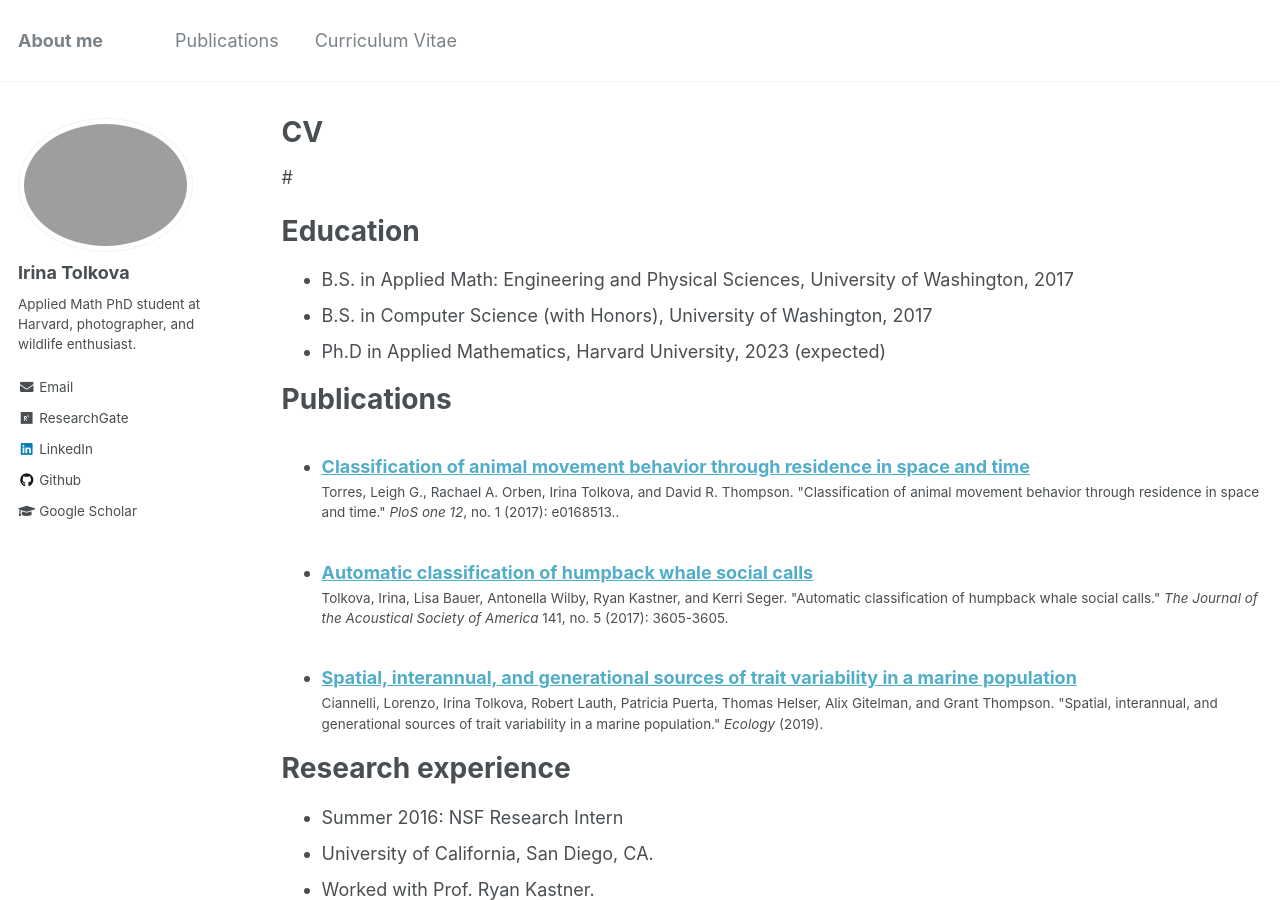
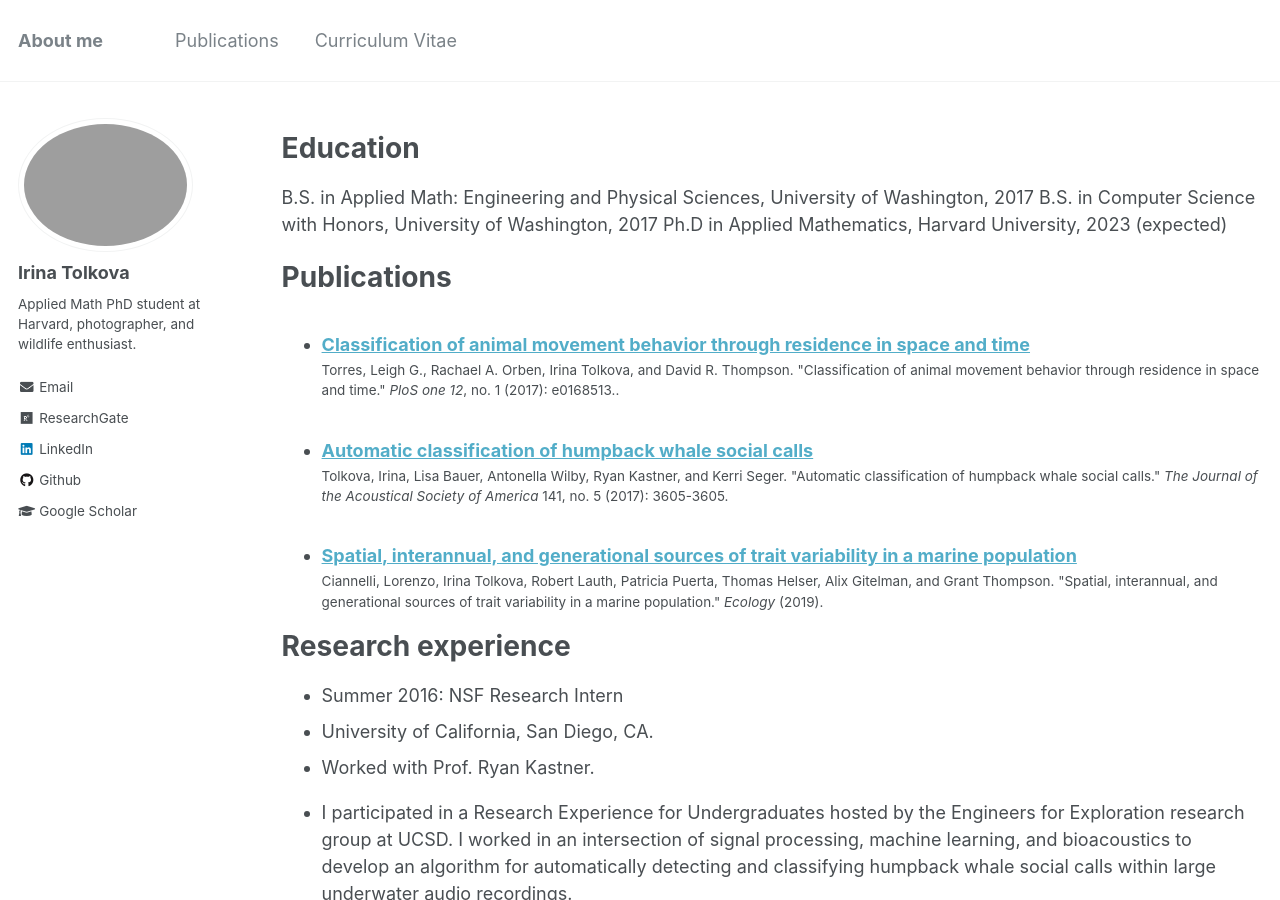
Before and after one commit to avokloti/avokloti.github.io, a Jekyll site: the page built from _pages/cv.md, in a window 1280 px wide and 900 px high. Built offline with Jekyll 4.4.1, drawn with Linux system fonts in a browser that asks for light colours.

Commit message:
Tiny change

```diff
--- a/_pages/cv.md
+++ b/_pages/cv.md
@@ -1,19 +1,18 @@
 ---
 layout: archive
-title: "CV"
 permalink: /cv/
 author_profile: true
 redirect_from:
   - /resume
 ---
 
-#{% include base_path %}
+{% include base_path %}
 
 Education
 ======
-* B.S. in Applied Math: Engineering and Physical Sciences, University of Washington, 2017
-* B.S. in Computer Science (with Honors), University of Washington, 2017
-* Ph.D in Applied Mathematics, Harvard University, 2023 (expected)
+B.S. in Applied Math: Engineering and Physical Sciences, University of Washington, 2017
+B.S. in Computer Science with Honors, University of Washington, 2017
+Ph.D in Applied Mathematics, Harvard University, 2023 (expected)
 
 Publications
 ======
```
